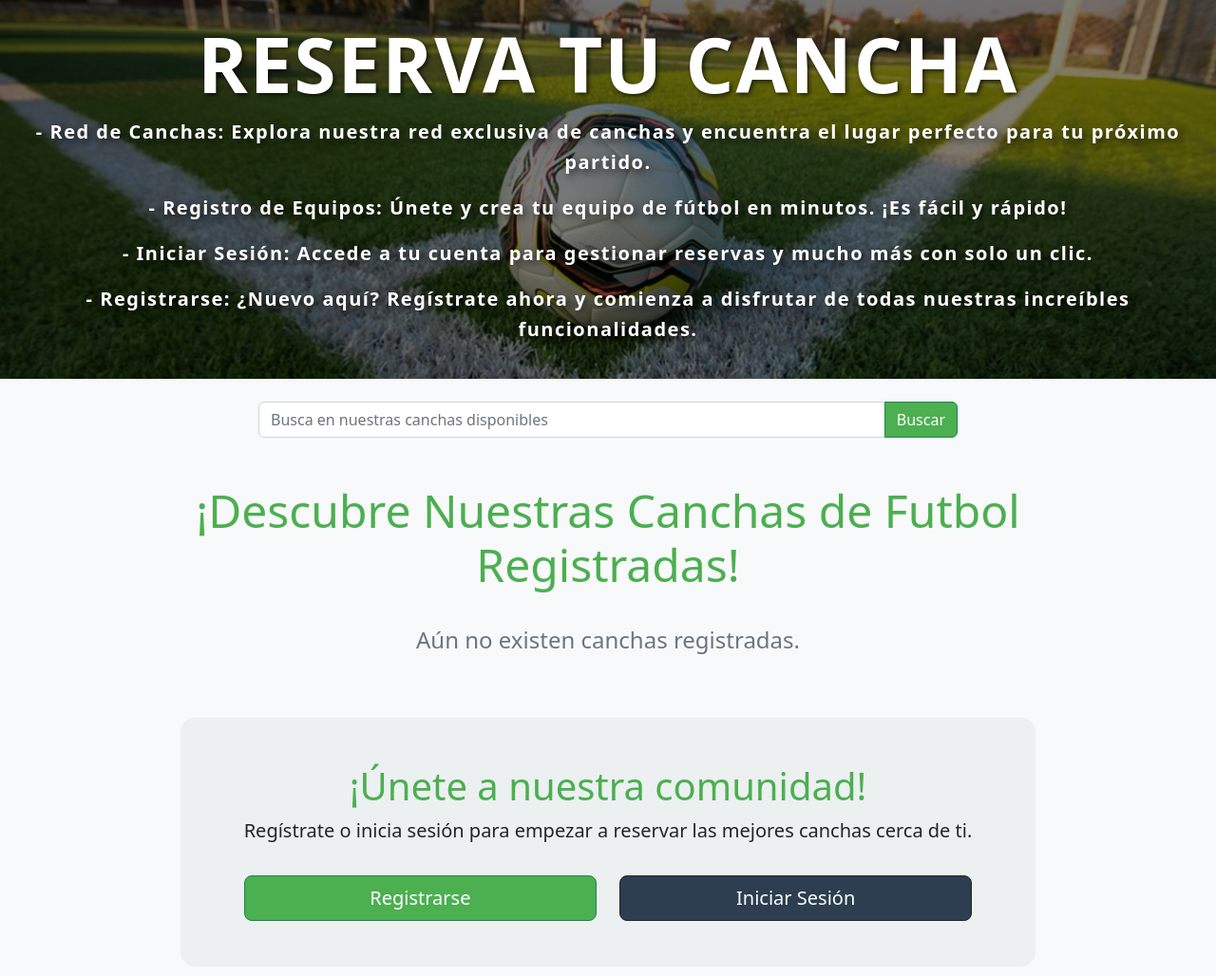
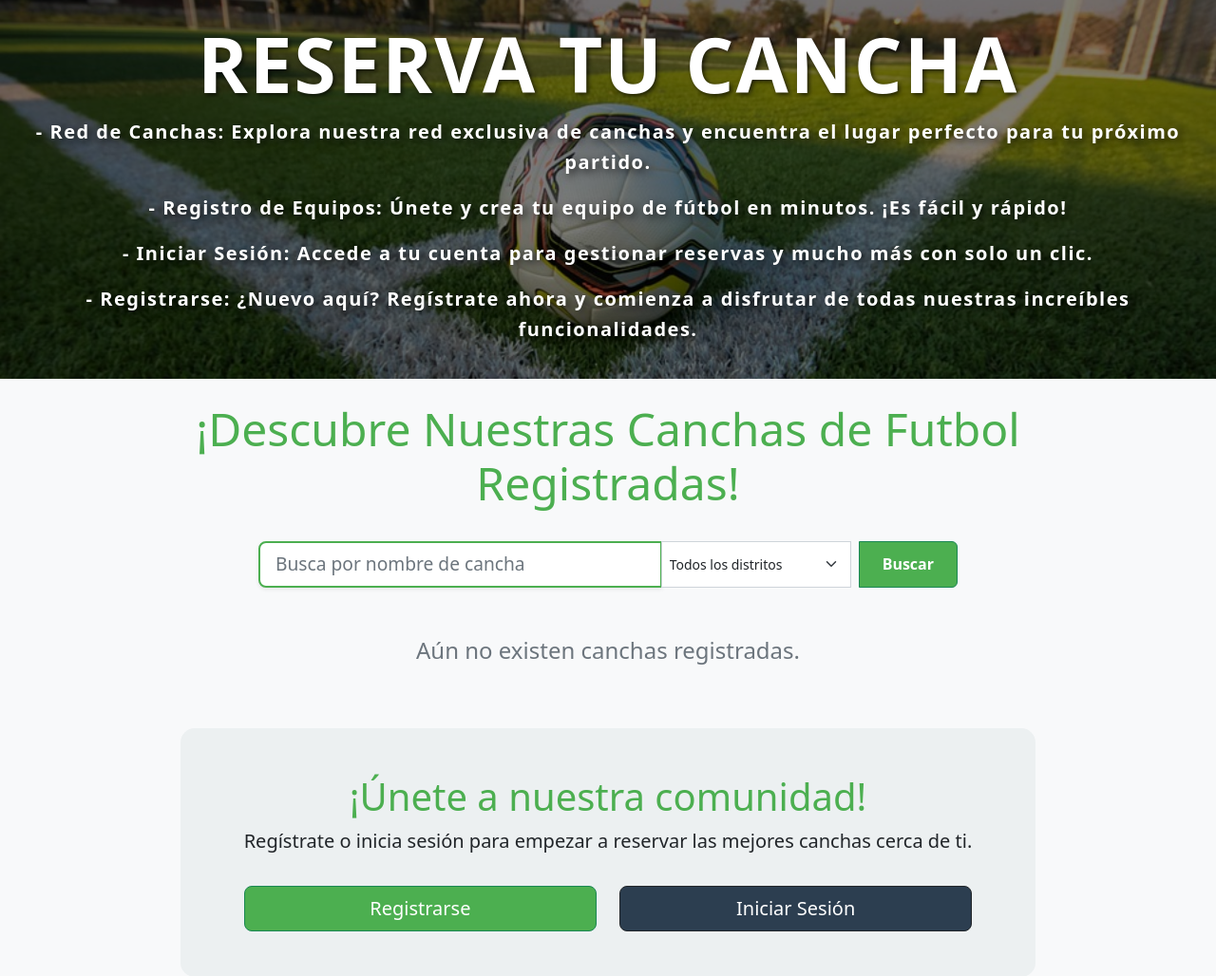
Before and after one commit to iriarteMirko/proyecto-is2, a Django app: page / in a window 1280 px wide. Shown: the part 77-1105 px from the top of the page at 95% size. Run offline with Django 5.2, Linux system fonts and the light colour scheme; data that the repository does not hold is empty.

Commit message:
Update barra busqueda inicio

```diff
--- a/apps/usuario/views.py
+++ b/apps/usuario/views.py
@@ -5,6 +5,7 @@ from django.contrib.auth.decorators import login_required
 from django.views.decorators.http import require_POST
 from django.contrib import messages
 from django.urls import reverse
+from django.db.models import Q
 from rest_framework import viewsets
 from .serializer import UsuarioSerializer
 from .models import Usuario
@@ -21,7 +22,44 @@ class UsuarioViewSet(viewsets.ModelViewSet):
 def inicio(request):
     from apps.cancha.models import Cancha
     canchas = Cancha.objects.prefetch_related('direcciones').all()
-    return render(request, 'usuario/inicio/inicio.html', {'canchas': canchas})
+
+    query = request.GET.get('q', '')
+    distrito = request.GET.get('distrito', '')
+    if query:
+        canchas = canchas.filter(nombre__icontains=query)
+    if distrito:
+        canchas = canchas.filter(direcciones__distrito=distrito)
+
+    contexto = {
+        'canchas': canchas,
+        'query': query,
+        'distrito': distrito,
+        'DISTRITOS': [
+            ('barranco', 'Barranco'),
+            ('callao', 'Callao'),
+            ('cercado_de_lima', 'Cercado de Lima'),
+            ('chorrillos', 'Chorrillos'),
+            ('jesus_maria', 'Jesús María'),
+            ('la_molina', 'La Molina'),
+            ('lince', 'Lince'),
+            ('los_olivos', 'Los Olivos'),
+            ('magdalena', 'Magdalena'),
+            ('miraflores', 'Miraflores'),
+            ('pueblo_libre', 'Pueblo Libre'),
+            ('rimac', 'Rímac'),
+            ('san_borja', 'San Borja'),
+            ('san_isidro', 'San Isidro'),
+            ('san_juan_de_lurigancho', 'San Juan de Lurigancho'),
+            ('san_juan_de_miraflores', 'San Juan de Miraflores'),
+            ('san_miguel', 'San Miguel'),
+            ('santiago_de_surco', 'Santiago de Surco'),
+            ('surquillo', 'Surquillo'),
+            ('ventanilla', 'Ventanilla'),
+            ('villa_maria_del_triunfo', 'Villa María del Triunfo'),
+        ],
+    }
+
+    return render(request, 'usuario/inicio/inicio.html', contexto)
 
 
 # Registro de usuarios (formulario de signup)
--- a/templates/usuario/inicio/busqueda.html
+++ b/templates/usuario/inicio/busqueda.html
@@ -1,8 +1,23 @@
 <div class="row justify-content-center mb-5">
     <div class="col-lg-8">
-        <form class="input-group" method="GET" action="">
-            <input type="search" class="form-control" placeholder="Busca en nuestras canchas disponibles">
-            <button class="btn btn-success" type="submit" style="background-color: #4CAF50;">Buscar</button>
+        <form class="input-group" method="GET" action="{% url 'inicio' %}">
+            <input type="search" name="q" value="{{ query }}"
+                class="form-control form-control-lg shadow-sm"
+                placeholder="Busca por nombre de cancha"
+                style="border: 2px solid #4CAF50; font-size: 1.2rem;">
+            <select name="distrito" class="form-select form-select-sm"
+                    style="max-width: 200px;">
+                <option value="">Todos los distritos</option>
+                {% for value, label in DISTRITOS %}
+                <option value="{{ value }}" {% if distrito == value %}selected{% endif %}>
+                    {{ label }}
+                </option>
+                {% endfor %}
+            </select>
+            <button class="btn btn-success ms-2 px-4" type="submit"
+                    style="background-color: #4CAF50; font-weight: bold;">
+                Buscar
+            </button>
         </form>
     </div>
 </div>
--- a/templates/usuario/inicio/inicio.html
+++ b/templates/usuario/inicio/inicio.html
@@ -7,14 +7,13 @@
     {% include "usuario/inicio/banner.html" %}
     <!-- Contenido principal -->
     <div class="container mt-4">
-        <!-- Sección de búsqueda -->
-        {% include "usuario/inicio/busqueda.html" %}
-        <!-- Sección de canchas registradas -->
         <div class="row">
             <div class="col-lg-12 text-center mb-4">
                 <h2 class="display-5" style="color: #4CAF50;">¡Descubre Nuestras Canchas de Futbol Registradas!</h2>
             </div>
         </div>
+        <!-- Sección de búsqueda -->
+        {% include "usuario/inicio/busqueda.html" %}
         <!-- Lista de canchas -->
         <div class="row g-3">
             {% if canchas %}
```
